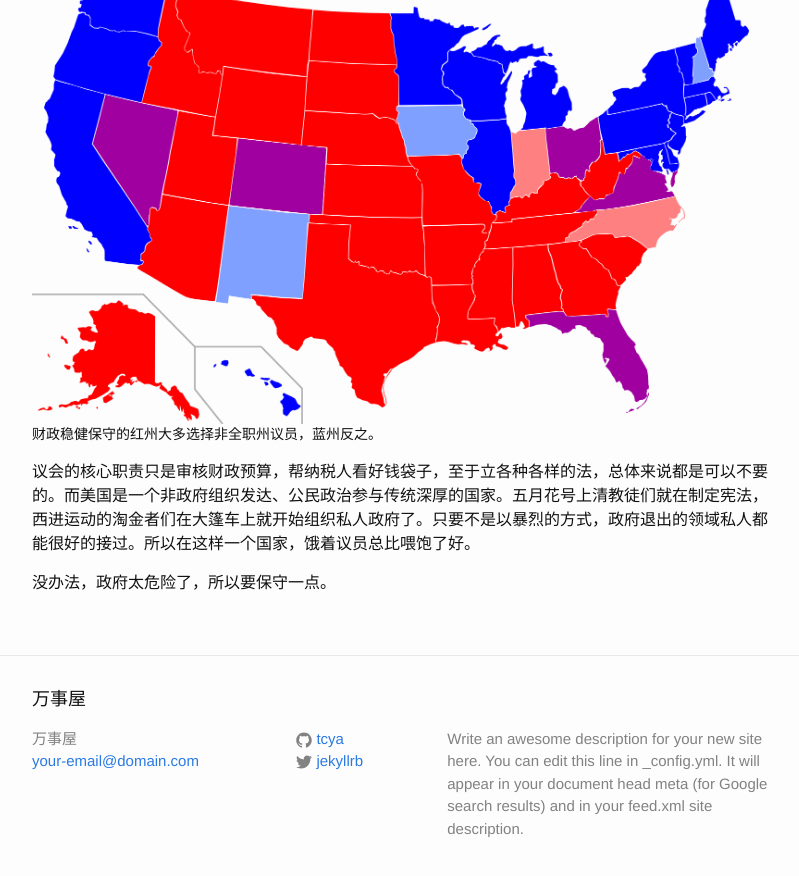
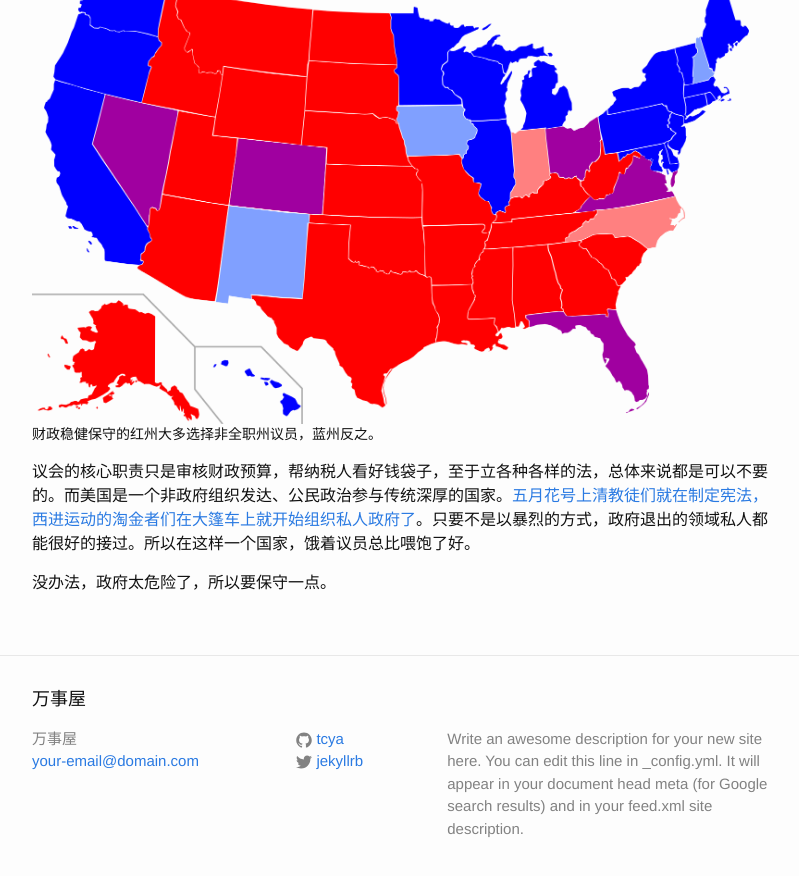
Before and after one commit to tcya/tcya.github.io, a Jekyll site: the page built from _posts/2015-8-22-Austin-congress.html, in a window 1280 px wide and 900 px high, scrolled down 5248 px. Shown: the top 876 px of the window, without its empty margins (238-1037 px from the left). Built offline with Jekyll 4.4.1, drawn with Linux system fonts in a browser that asks for light colours; some of the changed lines change nothing that is shown.

Commit message:
Add a link

```diff
--- a/_posts/2015-8-22-Austin-congress.html
+++ b/_posts/2015-8-22-Austin-congress.html
@@ -607,7 +607,7 @@ title:  "奥斯汀游记：州议会的制度选择"
     <img src="/assets/images/Red_blue_state.png">
     <figcaption>财政稳健保守的红州大多选择非全职州议员，蓝州反之。</figcaption>
 </figure>
-<p>议会的核心职责只是审核财政预算，帮纳税人看好钱袋子，至于立各种各样的法，总体来说都是可以不要的。而美国是一个非政府组织发达、公民政治参与传统深厚的国家。五月花号上清教徒们就在制定宪法，西进运动的淘金者们在大篷车上就开始组织私人政府了。只要不是以暴烈的方式，政府退出的领域私人都能很好的接过。所以在这样一个国家，饿着议员总比喂饱了好。</p>
+<p>议会的核心职责只是审核财政预算，帮纳税人看好钱袋子，至于立各种各样的法，总体来说都是可以不要的。而美国是一个非政府组织发达、公民政治参与传统深厚的国家。<a href="http://headsalon.org/archives/6316.html">五月花号上清教徒们就在制定宪法，西进运动的淘金者们在大篷车上就开始组织私人政府了</a>。只要不是以暴烈的方式，政府退出的领域私人都能很好的接过。所以在这样一个国家，饿着议员总比喂饱了好。</p>
 <p>没办法，政府太危险了，所以要保守一点。</p>
 </body>
 </html>
```
